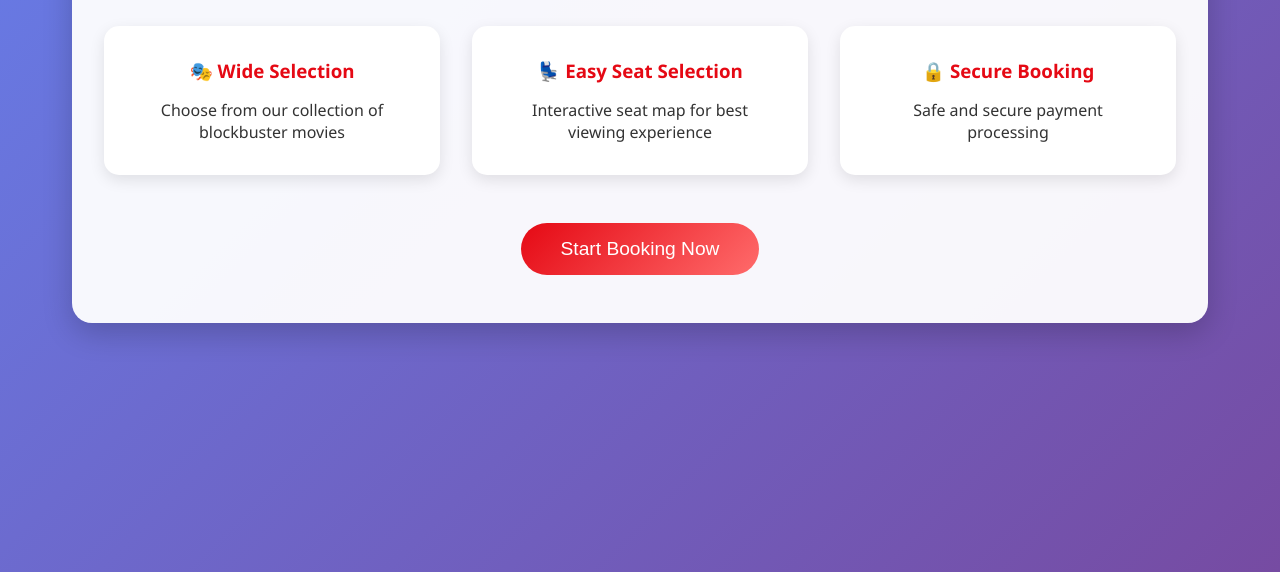
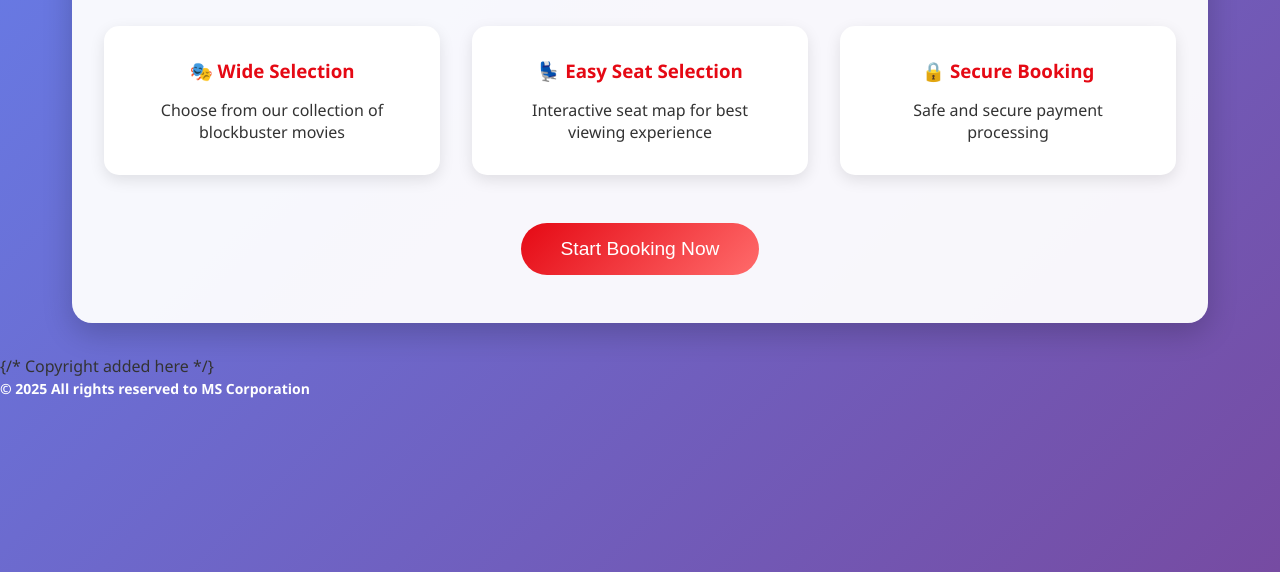
Before and after one commit to codewithms7777/movie_booking_system, a website: page public/index.html in a window 1280 px wide. Shown: the part 228-800 px from the top of the page. Drawn offline with Linux system fonts and the light colour scheme; some packages are replaced by stand-ins of ours; a script that the page names is missing.

Commit message:
Update index.html

```diff
--- a/public/index.html
+++ b/public/index.html
@@ -173,5 +173,11 @@
     </main>
 
     <script src="script.js"></script>
+     {/* Copyright added here */}
+      <div>
+          <strong style="text-align: center; margin-top: 20px; font-size: 14px; color: white;">
+        © 2025 All rights reserved to MS Corporation
+      </strong>
+      </div>
 </body>
 </html>
```
